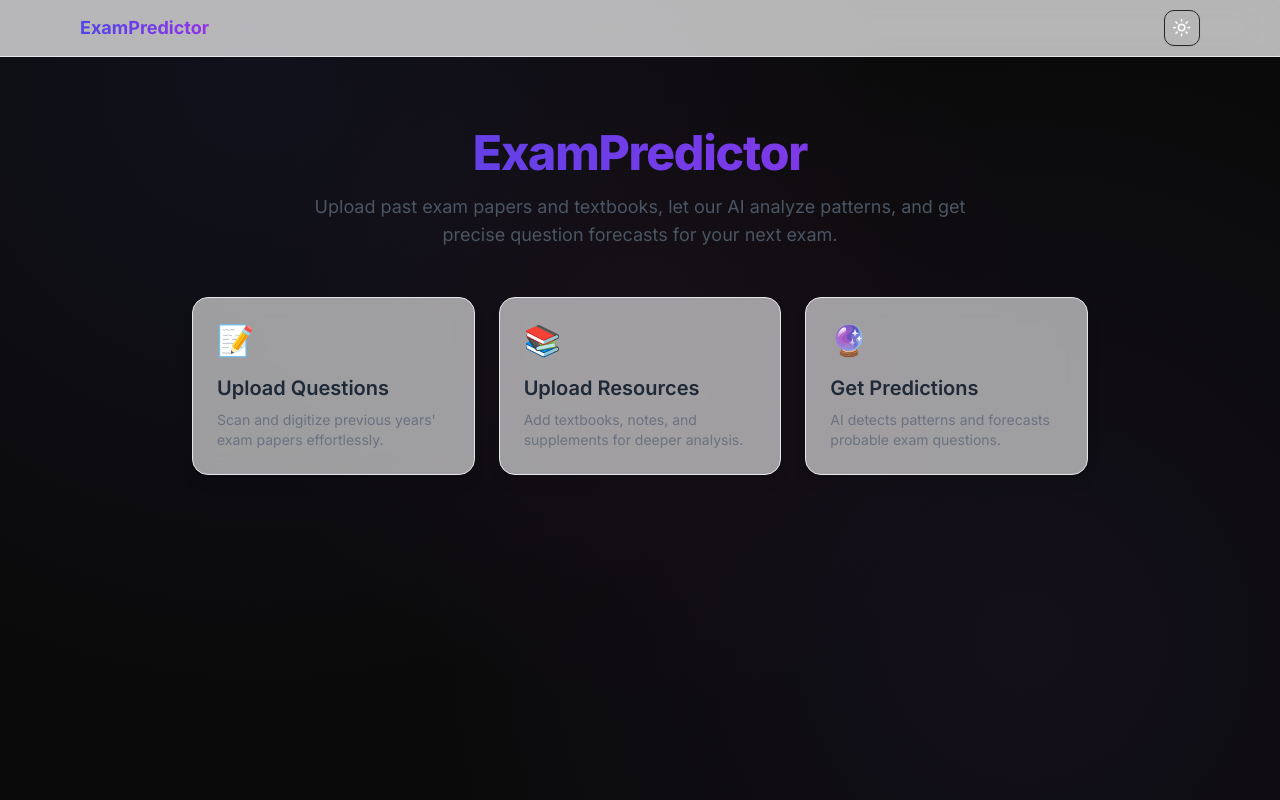
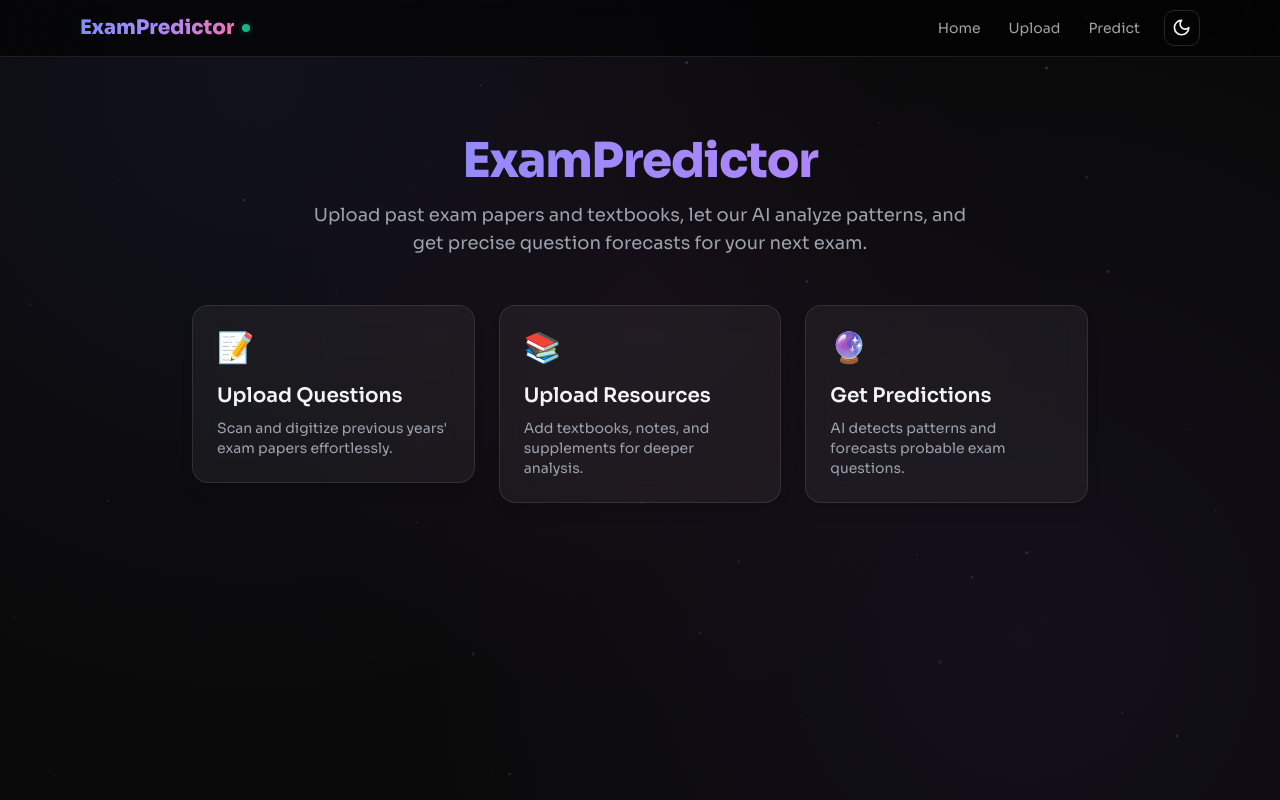
Before and after one commit to Rahat0764/QuestionPredictor, a Next.js app: page / in a window 1280 px wide. Built offline with nearby package versions, Linux system fonts and the light colour scheme.

Commit message:
Update layout.tsx

```diff
--- a/app/layout.tsx
+++ b/app/layout.tsx
@@ -1,31 +1,94 @@
-import { Toaster } from "sonner";
-import './globals.css'
-import { Inter } from 'next/font/google'
-import { ThemeProvider } from '@/components/theme-provider'
-import { ThemeToggle } from '@/components/theme-toggle'
+"use client"
+import { useRef, useEffect } from "react"
+import { Toaster } from "sonner"
+import { ThemeProvider } from "@/components/theme-provider"
+import { ThemeToggle } from "@/components/theme-toggle"
+import Link from "next/link"
+import "./globals.css"
 
-const inter = Inter({ subsets: ['latin'] })
-
-export const metadata = {
-  title: 'ExamPredictor - AI Powered Question Forecast',
-  description: 'Upload past papers and textbooks to predict upcoming exam questions.',
+function ParticleField() {
+  const canvasRef = useRef<HTMLCanvasElement>(null)
+  useEffect(() => {
+    const canvas = canvasRef.current
+    if (!canvas) return
+    const ctx = canvas.getContext("2d")!
+    canvas.width = window.innerWidth
+    canvas.height = window.innerHeight
+    const particles = Array.from({ length: 50 }, () => ({
+      x: Math.random() * canvas.width,
+      y: Math.random() * canvas.height,
+      r: Math.random() * 1.5 + 0.3,
+      dx: (Math.random() - 0.5) * 0.3,
+      dy: (Math.random() - 0.5) * 0.3,
+      opacity: Math.random() * 0.5 + 0.1,
+    }))
+    let raf: number
+    const draw = () => {
+      ctx.clearRect(0, 0, canvas.width, canvas.height)
+      particles.forEach(p => {
+        ctx.beginPath()
+        ctx.arc(p.x, p.y, p.r, 0, Math.PI * 2)
+        ctx.fillStyle = `rgba(139,92,246,${p.opacity})`
+        ctx.fill()
+        p.x += p.dx; p.y += p.dy
+        if (p.x < 0 || p.x > canvas.width) p.dx *= -1
+        if (p.y < 0 || p.y > canvas.height) p.dy *= -1
+      })
+      for (let i = 0; i < particles.length; i++) {
+        for (let j = i + 1; j < particles.length; j++) {
+          const dist = Math.hypot(particles[i].x - particles[j].x, particles[i].y - particles[j].y)
+          if (dist < 100) {
+            ctx.beginPath()
+            ctx.strokeStyle = `rgba(139,92,246,${0.06 * (1 - dist / 100)})`
+            ctx.lineWidth = 0.5
+            ctx.moveTo(particles[i].x, particles[i].y)
+            ctx.lineTo(particles[j].x, particles[j].y)
+            ctx.stroke()
+          }
+        }
+      }
+      raf = requestAnimationFrame(draw)
+    }
+    draw()
+    const resize = () => { canvas.width = window.innerWidth; canvas.height = window.innerHeight }
+    window.addEventListener("resize", resize)
+    return () => { cancelAnimationFrame(raf); window.removeEventListener("resize", resize) }
+  }, [])
+  return <canvas ref={canvasRef} style={{ position: "fixed", inset: 0, zIndex: 0, pointerEvents: "none", opacity: 0.6 }} />
 }
 
 export default function RootLayout({ children }: { children: React.ReactNode }) {
   return (
     <html lang="en" suppressHydrationWarning>
-      <body className={`${inter.className} antialiased`}>
-        <ThemeProvider attribute="class" defaultTheme="system" enableSystem>
+      <head>
+        <link rel="preconnect" href="https://fonts.googleapis.com" />
+        <link rel="preconnect" href="https://fonts.gstatic.com" crossOrigin="anonymous" />
+        <link href="https://fonts.googleapis.com/css2?family=Sora:wght@300;400;500;600;700;800&family=JetBrains+Mono:wght@400;500&display=swap" rel="stylesheet" />
+      </head>
+      <body className="font-['Sora']">
+        <ThemeProvider attribute="class" defaultTheme="dark" enableSystem={false} forcedTheme="dark">
+          <ParticleField />
           <Toaster richColors closeButton position="top-center" />
-          <header className="sticky top-0 z-50 border-b border-gray-200 dark:border-white/10 bg-white/70 dark:bg-gray-950/70 backdrop-blur-xl">
+          <header className="sticky top-0 z-50 border-b border-white/10 bg-black/60 backdrop-blur-2xl">
             <div className="max-w-6xl mx-auto flex items-center justify-between h-14 px-4">
-              <h1 className="text-lg font-bold bg-gradient-to-r from-indigo-600 to-purple-600 dark:from-indigo-400 dark:to-purple-400 bg-clip-text text-transparent">
-                ExamPredictor
-              </h1>
-              <ThemeToggle />
+              <Link href="/" className="flex items-center gap-2">
+                <span className="text-xl font-extrabold gradient-text">ExamPredictor</span>
+                <span className="relative flex h-2 w-2">
+                  <span className="animate-ping absolute inline-flex h-full w-full rounded-full bg-emerald-400 opacity-75"></span>
+                  <span className="relative inline-flex rounded-full h-2 w-2 bg-emerald-500"></span>
+                </span>
+              </Link>
+              <div className="flex items-center gap-3">
+                <nav className="hidden sm:flex items-center gap-1 text-sm">
+                  <Link href="/" className="px-3 py-1.5 rounded-lg text-zinc-400 hover:text-white hover:bg-white/5 transition-colors">Home</Link>
+                  <Link href="/upload/questions" className="px-3 py-1.5 rounded-lg text-zinc-400 hover:text-white hover:bg-white/5 transition-colors">Upload</Link>
+                  <Link href="/predict" className="px-3 py-1.5 rounded-lg text-zinc-400 hover:text-white hover:bg-white/5 transition-colors">Predict</Link>
+                </nav>
+                <ThemeToggle />
+              </div>
             </div>
           </header>
-          <main className="max-w-6xl mx-auto p-4 pt-6">
+          <main className="relative z-10 max-w-6xl mx-auto p-4 pt-8 pb-20">
             {children}
           </main>
         </ThemeProvider>
```
